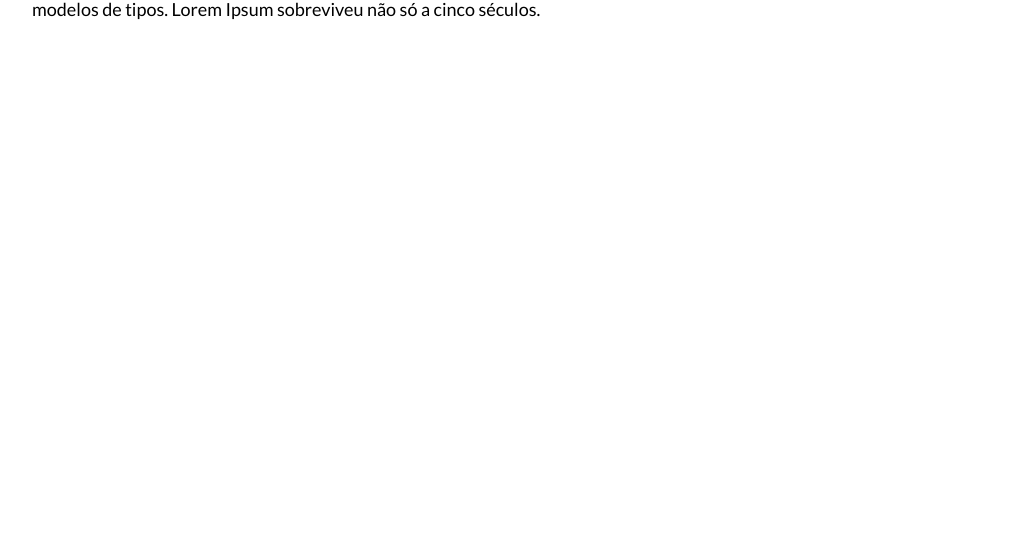
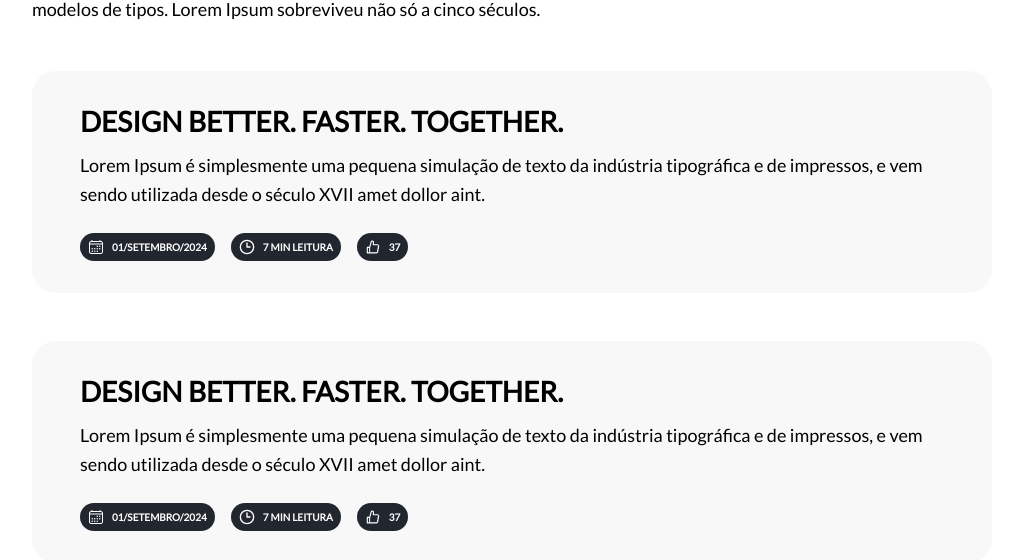
Before and after one commit to jvitor-santos/test-frontEnd-sudeste-online, a React (Vite) app: page / in a window 1280 px wide. Shown: the part 2316-2876 px from the top of the page, without its empty margins (128-1148 px from the left). Before the commit the page ends 2339 px from the top, so only its background shows below. Built offline with nearby package versions, Linux system fonts and the light colour scheme; no server answers.

Commit message:
Desenvolvido componente ArticleCard e adicionado variant no Badge

```diff
--- a/src/App.tsx
+++ b/src/App.tsx
@@ -3,6 +3,7 @@ import { useEffect, useState } from 'react'
 import { Card } from './components/Card'
 import { Header } from './components/Header'
 import { Carousel } from './components/Carousel'
+import { ArticleCard } from './components/ArticleCard'
 
 interface Book {
   id: string
@@ -171,6 +172,10 @@ export function App() {
             sobreviveu não só a cinco séculos.
           </span>
         </section>
+        <section className="flex flex-col gap-y-12 pt-12">
+          <ArticleCard />
+          <ArticleCard />
+        </section>
       </main>
     </div>
   )
--- /dev/null
+++ b/src/components/ArticleCard/index.tsx
@@ -0,0 +1,41 @@
+import { IoCalendarOutline } from 'react-icons/io5'
+import { Badge } from '../Badge'
+import { LuClock3 } from 'react-icons/lu'
+import { AiOutlineLike } from 'react-icons/ai'
+
+export function ArticleCard() {
+  return (
+    <div className="flex w-[960px] rounded-3xl bg-gray">
+      <div className="mx-12 flex flex-col py-8">
+        <span className="text-[28px] font-extrabold leading-[36.4px]">
+          DESIGN BETTER. FASTER. TOGETHER.
+        </span>
+        <span className="pt-3 text-[18px] font-normal leading-[28.8px]">
+          Lorem Ipsum é simplesmente uma pequena simulação de texto da indústria
+          tipográfica e de impressos, e vem sendo utilizada desde o século XVII
+          amet dollor aint.
+        </span>
+        <div className="flex gap-4 pt-6">
+          <Badge
+            text="01/SETEMBRO/2024"
+            icon={<IoCalendarOutline />}
+            bgColor="#21262F"
+            textColor="#ffffff"
+          />
+          <Badge
+            text="7 MIN LEITURA"
+            icon={<LuClock3 />}
+            bgColor="#21262F"
+            textColor="#ffffff"
+          />
+          <Badge
+            text="37"
+            icon={<AiOutlineLike />}
+            bgColor="#21262F"
+            textColor="#ffffff"
+          />
+        </div>
+      </div>
+    </div>
+  )
+}
--- a/src/components/Badge/index.tsx
+++ b/src/components/Badge/index.tsx
@@ -1,12 +1,18 @@
 interface BadgeProps {
   icon?: React.ReactNode
   text: string
+  bgColor?: string
+  textColor?: string
 }
 
-export function Badge({ icon, text }: BadgeProps) {
+export function Badge({ icon, text, bgColor, textColor }: BadgeProps) {
   return (
     <div
-      className={`flex h-[28px] items-center justify-center rounded-full bg-[#E9ECF0] px-2 text-[10px] font-extrabold leading-4`}
+      className={`flex h-[28px] items-center justify-center rounded-full px-2 text-[10px] font-extrabold leading-4`}
+      style={{
+        backgroundColor: bgColor || '#F3F4F6',
+        color: textColor || '##21262F',
+      }}
     >
       {icon && (
         <span className="mr-2" style={{ fontSize: '16px' }}>
--- a/tailwind.config.js
+++ b/tailwind.config.js
@@ -19,6 +19,8 @@ export default {
         black: '#000000',
         red: '#FF0000',
         green: '#2FBB69',
+        gray: '#F8F8F9',
+        petroleo: '#21262F',
       },
     },
   },
```
